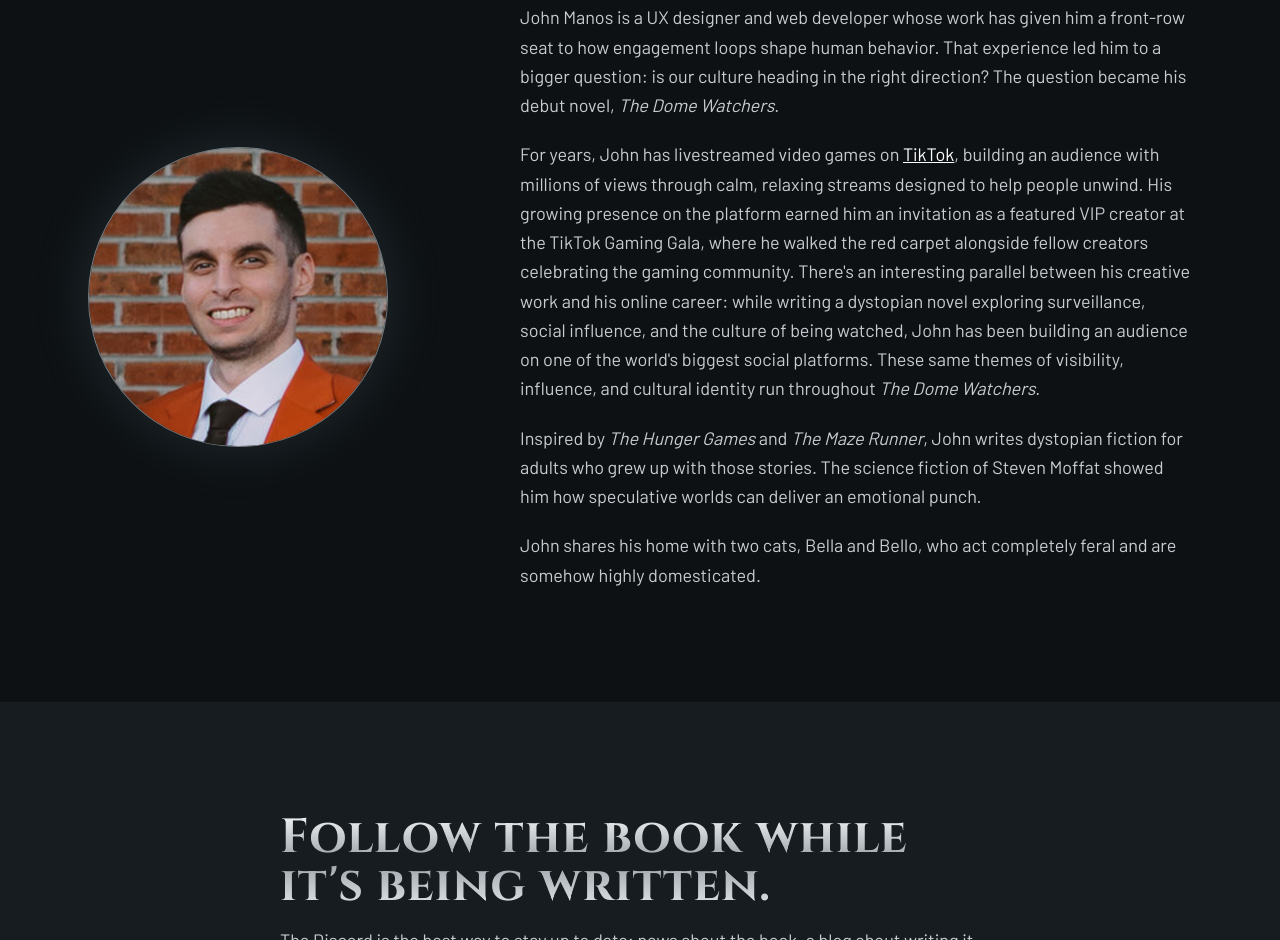
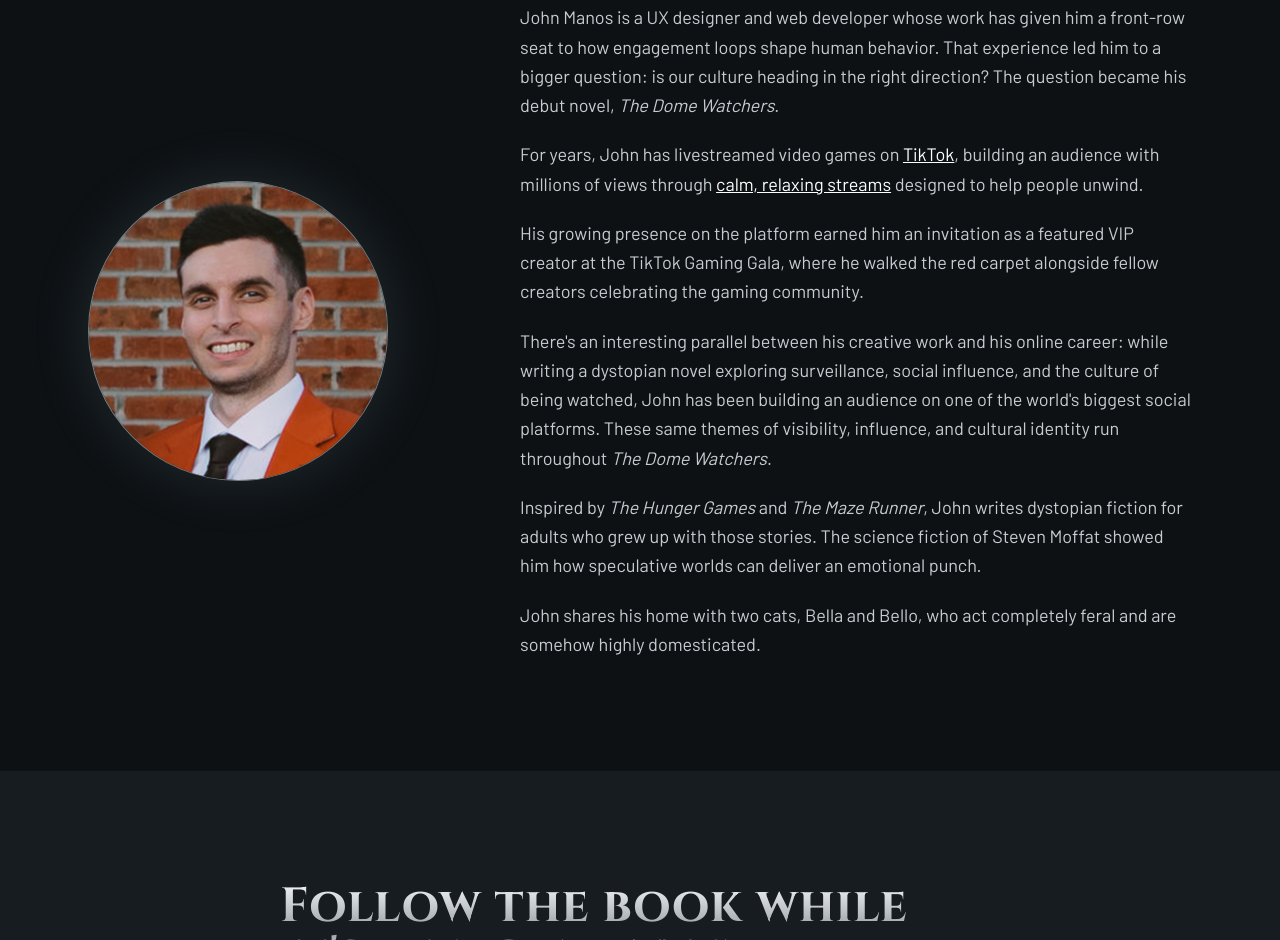
Before and after one commit to johnmanos95/dome-watchers-site, a plain HTML site: page index.html in a window 1280 px wide. Shown: the part 3908-4848 px from the top of the page. Drawn offline with Linux system fonts and the light colour scheme.

Commit message:
Update index.html

```diff
--- a/index.html
+++ b/index.html
@@ -235,7 +235,9 @@
           <div class="author-photo w-60 lg:w-full mx-auto lg:mx-0"><img src="img/author.jpg" alt="John Manos, author of The Dome Watchers" onerror="this.remove()"></div>
           <div class="text-lg leading-relaxed space-y-5 max-w-2xl lg:ml-auto">
             <p>John Manos is a UX designer and web developer whose work has given him a front-row seat to how engagement loops shape human behavior. That experience led him to a bigger question: is our culture heading in the right direction? The question became his debut novel, <em>The Dome Watchers</em>.</p>
-            <p>For years, John has livestreamed video games on <a href="https://www.tiktok.com/@dimdaku" target="_blank" rel="noopener" class="text-white underline hover:text-[#e1332b]">TikTok</a>, building an audience with millions of views through calm, relaxing streams designed to help people unwind. His growing presence on the platform earned him an invitation as a featured VIP creator at the TikTok Gaming Gala, where he walked the red carpet alongside fellow creators celebrating the gaming community. There's an interesting parallel between his creative work and his online career: while writing a dystopian novel exploring surveillance, social influence, and the culture of being watched, John has been building an audience on one of the world's biggest social platforms. These same themes of visibility, influence, and cultural identity run throughout <em>The Dome Watchers</em>.</p>
+            <p>For years, John has livestreamed video games on <a href="https://www.tiktok.com/@dimdaku" target="_blank" rel="noopener" class="text-white underline hover:text-[#e1332b]">TikTok</a>, building an audience with millions of views through <a href="dimdaku.html" class="text-white underline hover:text-[#e1332b]">calm, relaxing streams</a> designed to help people unwind.</p>
+            <p>His growing presence on the platform earned him an invitation as a featured VIP creator at the TikTok Gaming Gala, where he walked the red carpet alongside fellow creators celebrating the gaming community.</p>
+            <p>There's an interesting parallel between his creative work and his online career: while writing a dystopian novel exploring surveillance, social influence, and the culture of being watched, John has been building an audience on one of the world's biggest social platforms. These same themes of visibility, influence, and cultural identity run throughout <em>The Dome Watchers</em>.</p>
             <p>Inspired by <em>The Hunger Games</em> and <em>The Maze Runner</em>, John writes dystopian fiction for adults who grew up with those stories. The science fiction of Steven Moffat showed him how speculative worlds can deliver an emotional punch.</p>
             <p>John shares his home with two cats, Bella and Bello, who act completely feral and are somehow highly domesticated.</p>
           </div>
```
